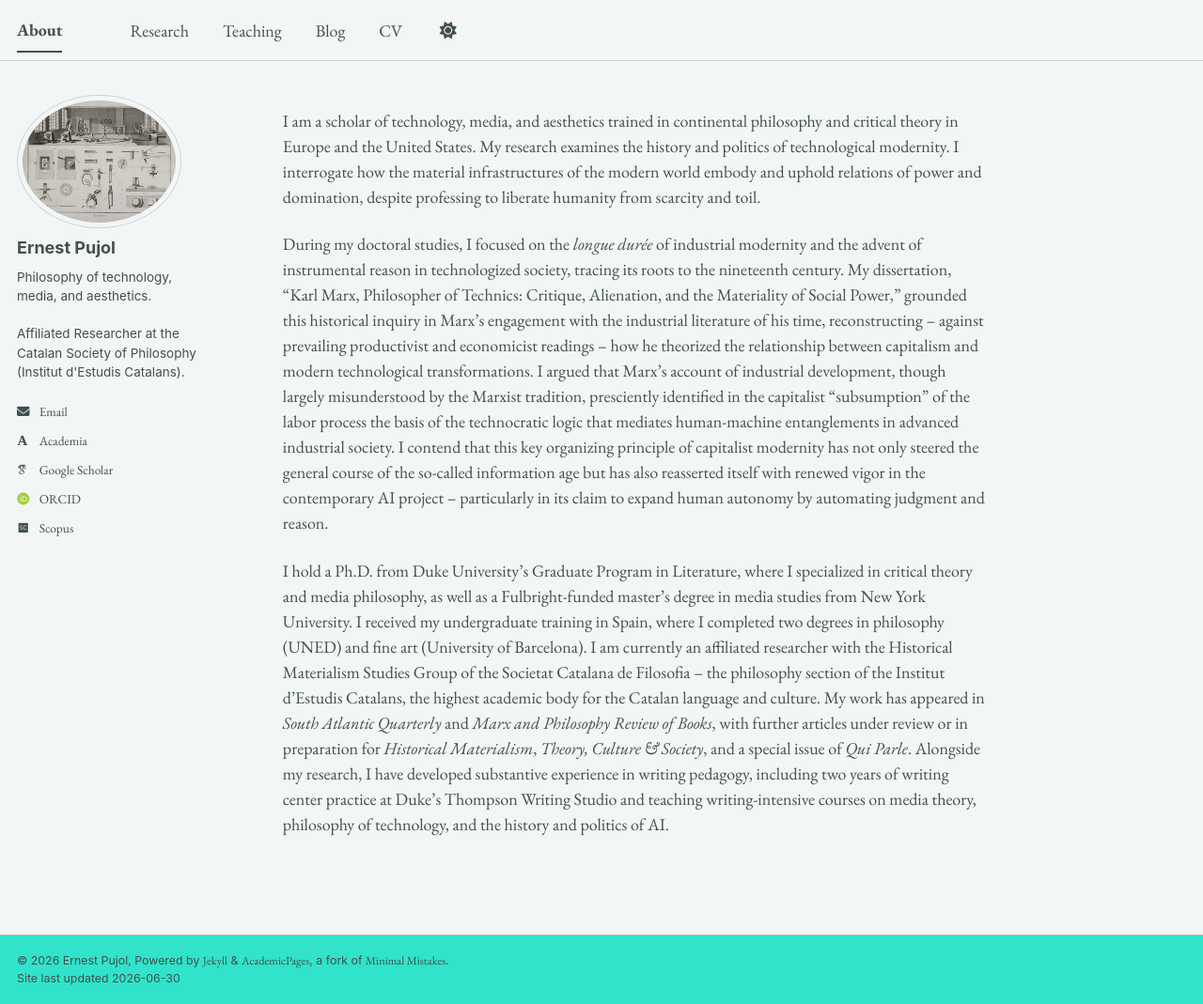
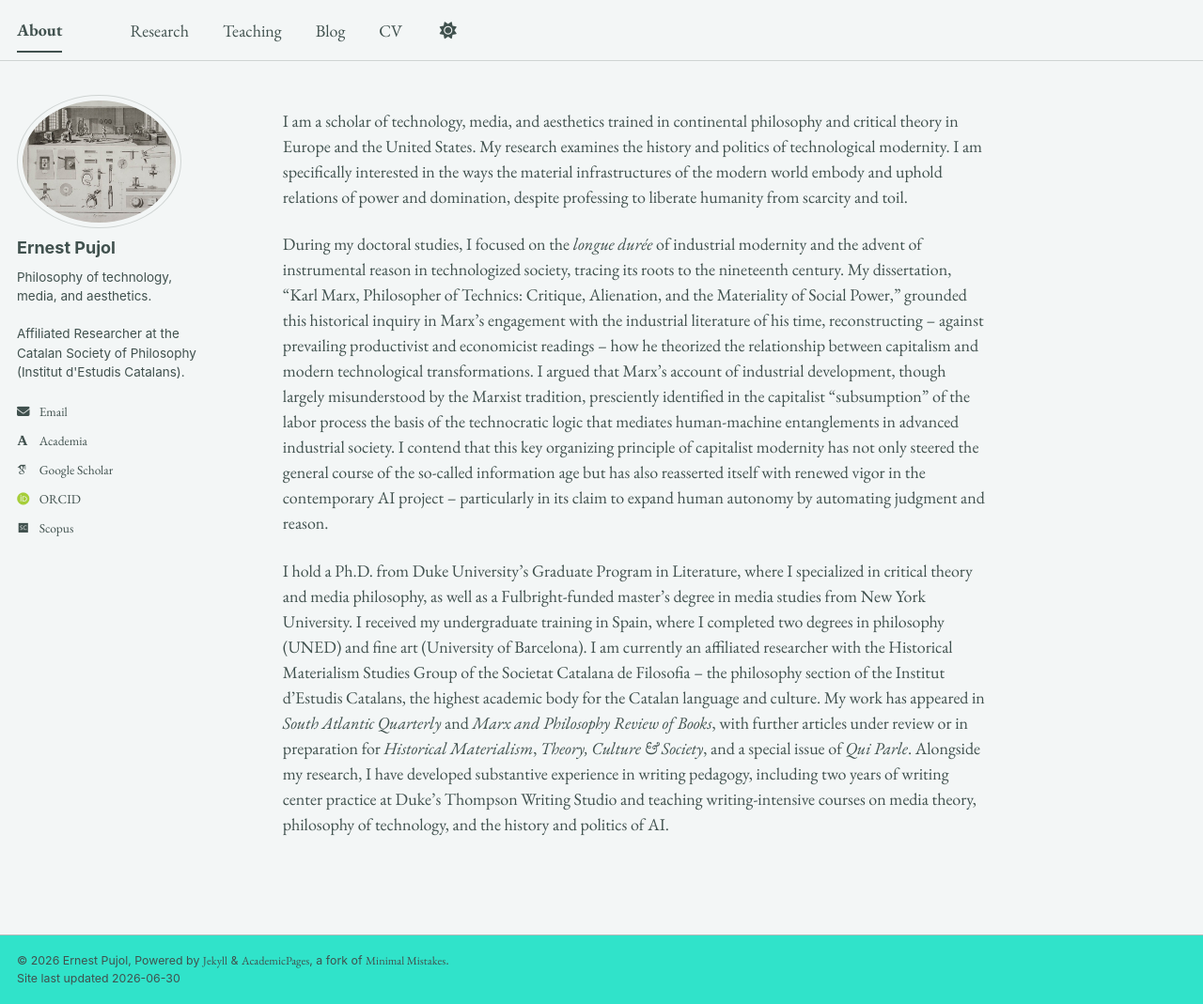
Before and after one commit to epujol90/epujol90.github.io, a Jekyll site: the page built from _pages/about.md, in a window 1280 px wide and 1069 px high. Shown: the whole window at 94% size. Built offline with Jekyll 4.4.1, drawn with Linux system fonts in a browser that asks for light colours; some web fonts are replaced; a script bundle is joined from its source files by our own code; library files that are not in the unit come from our copies.

Commit message:
Update about.md

```diff
--- a/_pages/about.md
+++ b/_pages/about.md
@@ -6,7 +6,7 @@ redirect_from:
   - /about/
   - /about.html
 ---
-I am a scholar of technology, media, and aesthetics trained in continental philosophy and critical theory in Europe and the United States. My research examines the history and politics of technological modernity. I interrogate how the material infrastructures of the modern world embody and uphold relations of power and domination, despite professing to liberate humanity from scarcity and toil.
+I am a scholar of technology, media, and aesthetics trained in continental philosophy and critical theory in Europe and the United States. My research examines the history and politics of technological modernity. I am specifically interested in the ways the material infrastructures of the modern world embody and uphold relations of power and domination, despite professing to liberate humanity from scarcity and toil.
 
 During my doctoral studies, I focused on the _longue durée_ of industrial modernity and the advent of instrumental reason in technologized society, tracing its roots to the nineteenth century. My dissertation, “Karl Marx, Philosopher of Technics: Critique, Alienation, and the Materiality of Social Power,” grounded this historical inquiry in Marx’s engagement with the industrial literature of his time, reconstructing -- against prevailing productivist and economicist readings -- how he theorized the relationship between capitalism and modern technological transformations. I argued that Marx’s account of industrial development, though largely misunderstood by the Marxist tradition, presciently identified in the capitalist "subsumption" of the labor process the basis of the technocratic logic that mediates human-machine entanglements in advanced industrial society. I contend that this key organizing principle of capitalist modernity has not only steered the general course of the so-called information age but has also reasserted itself with renewed vigor in the contemporary AI project -- particularly in its claim to expand human autonomy by automating judgment and reason.
 
```
